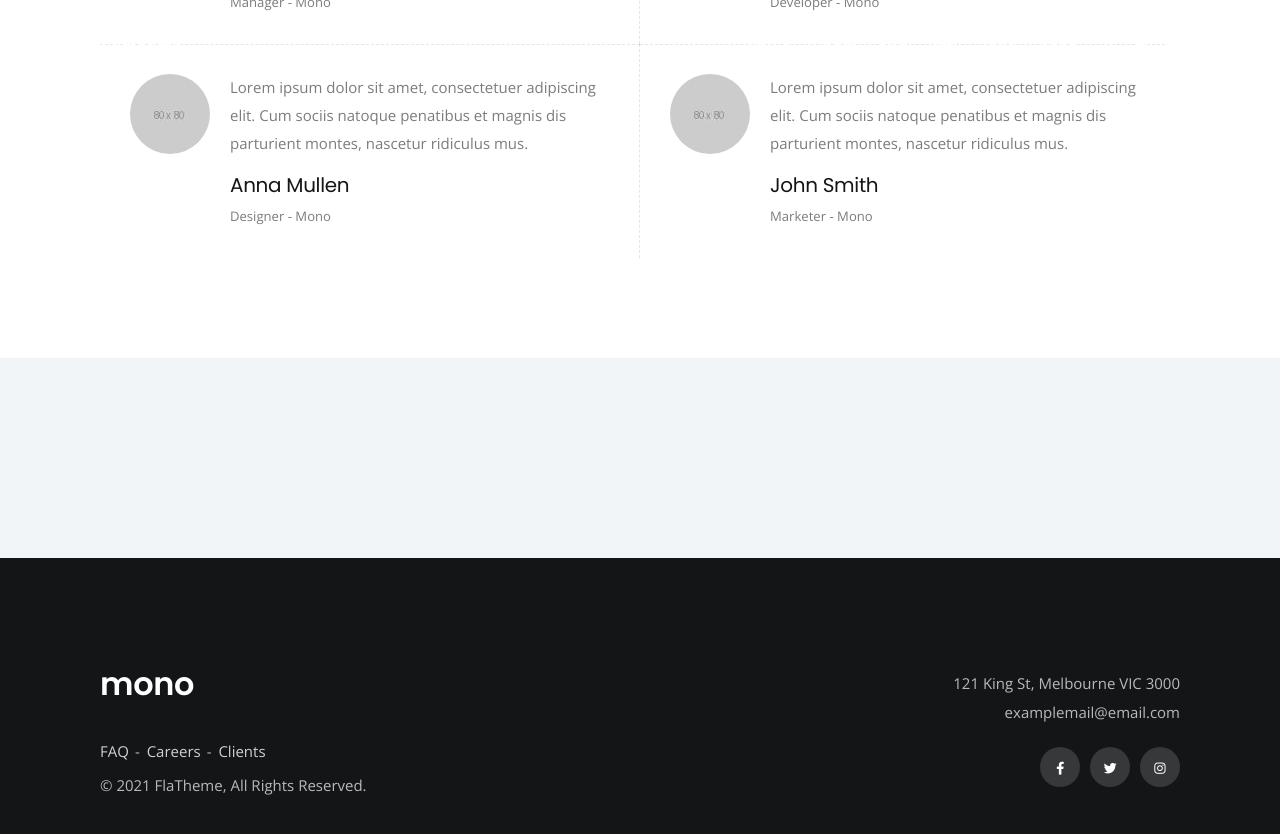
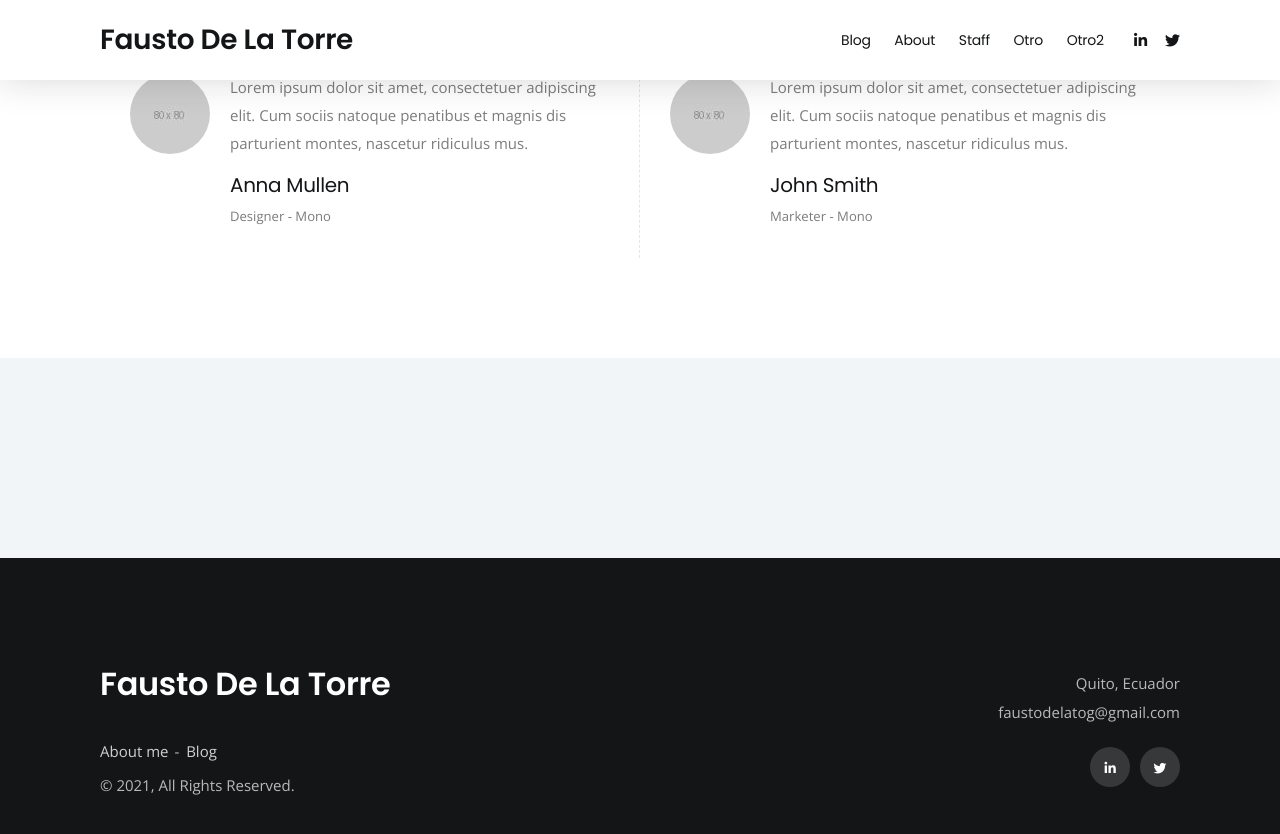
Before and after one commit to faustodelatog/faustodelatog.github.io, a Jekyll site: the page built from index.html, in a window 1280 px wide and 900 px high, scrolled down 2249 px. Shown: the top 834 px of the window. Built offline with Jekyll 4.4.1, drawn with Linux system fonts in a browser that asks for light colours; a script that is not in the unit is left out.

Commit message:
footer added

```diff
--- a/_data/navigation.yml
+++ b/_data/navigation.yml
@@ -1,9 +1,7 @@
-- name: Home
-  link: /
+- name: Blog
+  link: /blog.html
 - name: About
   link: /about.html
-- name: Blog
-  link: /blog.html
 - name: Staff
   link: /staff.html
 - name: Otro
--- /dev/null
+++ b/_includes/footer.html
@@ -0,0 +1,26 @@
+<footer>
+    <div class="section bg-dark">
+        <div class="container">
+            <div class="row align-items-center">
+                <div class="col-12 col-md-6">
+                    <h2>Fausto De La Torre</h2>
+                    <ul class="list-inline-dash margin-top-30">
+                        <li><a href="/about.html">About me</a></li>
+                        <li><a href="/blog.html">Blog</a></li>
+                    </ul>
+                    <p class="margin-top-10">&copy; 2021, All Rights Reserved.</p>
+                </div>
+                <div class="col-12 col-md-6 text-md-right">
+                    <ul class="list-unstyled">
+                        <li>Quito, Ecuador</li>
+                        <li>faustodelatog@gmail.com</li>
+                    </ul>
+                    <ul class="list-inline-sm icon-sm margin-top-30">
+                        <li><a class="button-circle button-circle-sm button-circle-white-3" href="https://www.linkedin.com/in/faustodelatorre/"><i class="fab fa-linkedin-in"></i></a></li>
+                        <li><a class="button-circle button-circle-sm button-circle-white-3" href="https://twitter.com/faustodelatog"><i class="fab fa-twitter"></i></a></li>
+                    </ul>
+                </div>
+            </div><!-- end row -->
+        </div><!-- end container -->
+    </div>
+</footer>
--- a/_includes/navigation copy.html
+++ /dev/null
@@ -1,5 +0,0 @@
-<nav>
-  {% for item in site.data.navigation %}
-    <a href="{{ item.link }}" {% if page.url == item.link %}class="current"{% endif %}>{{ item.name }}</a>
-  {% endfor %}
-</nav>
--- a/_includes/navigation.html
+++ b/_includes/navigation.html
@@ -1,12 +1,12 @@
 <!-- Header -->
-<div class="header right absolute-light sticky-autohide">
+<div class="header right sticky-autohide">
   <div class="container">
       <!-- Logo -->
       <div class="header-logo">
-          <h3><a href="#">mono</a></h3>
+          <h3><a href="/">Fausto De La Torre</a></h3>
           <!--
-          <img class="logo-dark" src="../assets/images/your-logo-dark.png" alt="">
-          <img class="logo-light" src="../assets/images/your-logo-light.png" alt="">
+            <img class="logo-light" src="../assets/images/your-logo-light.png" alt="">
+            <img class="logo-dark" src="../assets/images/your-logo-dark.png" alt="">
           -->
       </div>
       <!-- Menu -->
@@ -40,9 +40,8 @@
       <!-- Menu Extra -->
       <div class="header-menu-extra">
           <ul class="list-inline">
-              <li><a href="#"><i class="fab fa-facebook-f"></i></a></li>
-              <li><a href="#"><i class="fab fa-twitter"></i></a></li>
-              <li><a href="#"><i class="fab fa-linkedin-in"></i></a></li>
+            <li><a href="https://www.linkedin.com/in/faustodelatorre/"><i class="fab fa-linkedin-in"></i></a></li>
+            <li><a href="https://twitter.com/faustodelatog"><i class="fab fa-twitter"></i></a></li>
           </ul>
       </div>
       <!-- Menu Toggle -->
--- a/_layouts/default.html
+++ b/_layouts/default.html
@@ -25,6 +25,7 @@
 	<body data-preloader="1">
 		{% include navigation.html %}
     	{{ content }}
+		{% include footer.html %}
 
     	<!-- ***** JAVASCRIPTS ***** -->
 		<script src="../assets/plugins/jquery.min.js"></script>
--- a/index.html
+++ b/index.html
@@ -214,35 +214,6 @@ title: Home
 </div>
 <!-- end Clients section -->
 
-<footer>
-    <div class="section bg-dark">
-        <div class="container">
-            <div class="row align-items-center">
-                <div class="col-12 col-md-6">
-                    <h2>mono</h2>
-                    <ul class="list-inline-dash margin-top-30">
-                        <li><a href="#">FAQ</a></li>
-                        <li><a href="#">Careers</a></li>
-                        <li><a href="#">Clients</a></li>
-                    </ul>
-                    <p class="margin-top-10">&copy; 2021 FlaTheme, All Rights Reserved.</p>
-                </div>
-                <div class="col-12 col-md-6 text-md-right">
-                    <ul class="list-unstyled">
-                        <li>121 King St, Melbourne VIC 3000</li>
-                        <li>examplemail@email.com</li>
-                    </ul>
-                    <ul class="list-inline-sm icon-sm margin-top-30">
-                        <li><a class="button-circle button-circle-sm button-circle-white-3" href="#"><i class="fab fa-facebook-f"></i></a></li>
-                        <li><a class="button-circle button-circle-sm button-circle-white-3" href="#"><i class="fab fa-twitter"></i></a></li>
-                        <li><a class="button-circle button-circle-sm button-circle-white-3" href="#"><i class="fab fa-instagram"></i></a></li>
-                    </ul>
-                </div>
-            </div><!-- end row -->
-        </div><!-- end container -->
-    </div>
-</footer>
-
 <!-- Scroll to top button -->
 <div class="scrolltotop">
     <a class="button-circle button-circle-sm button-circle-dark" href="#"><i class="ti-arrow-up"></i></a>
```
Also changed, not shown: _layouts/default copy.html (deleted, +0 -14 lines).
